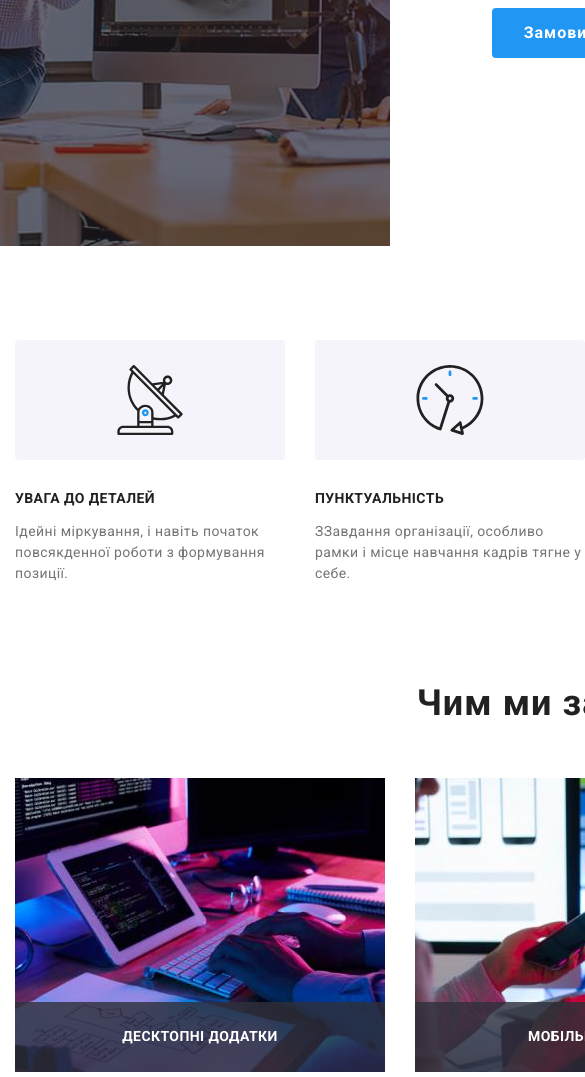
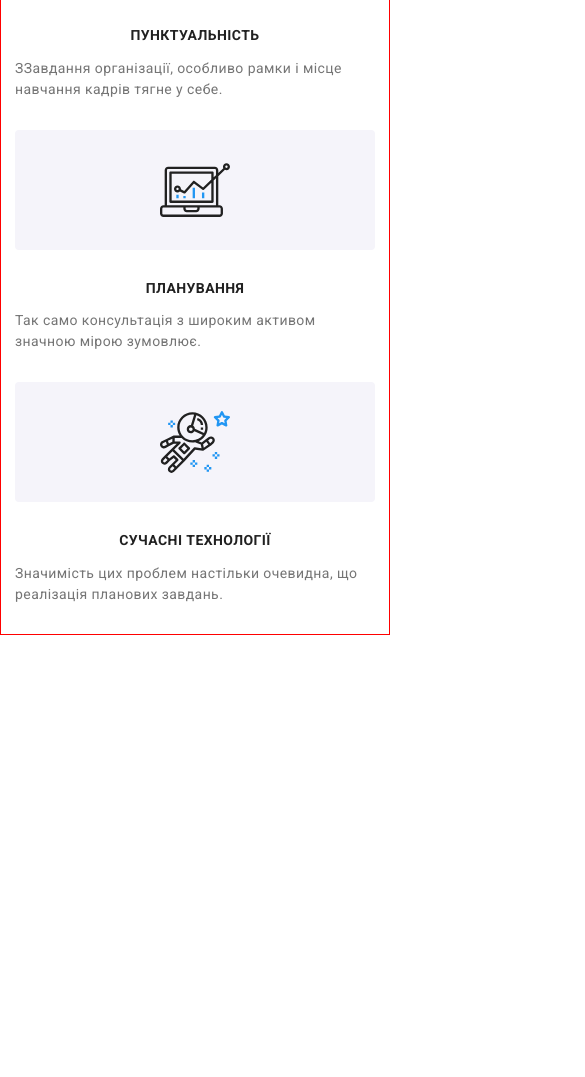
Before and after one commit to Bogorodichenko/goit-markup-hw-08, a plain HTML site: page index.html in a window 390 px wide. Shown: the part 436-1513 px from the top of the page, 585 px wide, since content can reach past the window. After the commit the page ends 1071 px from the top, so only its background shows below. Drawn offline with nearby package versions, Linux system fonts and the light colour scheme.

Commit message:
Benefit section in mobile version

```diff
--- a/index.html
+++ b/index.html
@@ -4,7 +4,7 @@
 <head>
     <meta charset="UTF-8">
     <meta http-equiv="X-UA-Compatible" content="IE=edge">
-    <meta name="viewport" content="width=device-width, initial-scale=1.0">
+    <meta name="viewport" content="width=device-width, initial-scale=1">
     <title>Студія</title>
     <link rel="preconnect" href="https://fonts.googleapis.com" />
     <link rel="preconnect" href="https://fonts.gstatic.com" crossorigin />
@@ -19,7 +19,7 @@
 
 <body>
     <!-- Хедер+ -->
-    <header class="header">
+    <!-- <header class="header">
         <div class="container header__container">
             <nav class="nav">
                 <a href="./" class="logo">
@@ -56,67 +56,67 @@
                 </ul>
             </div>
         </div>
-    </header>
+    </header> -->
 
     <main>
         <!-- Секція герой+ -->
-        <section class="hero">
+        <!-- <section class="hero">
             <div class="container overlay">
                 <h1 class="hero-title">Ефективні рішення для<br>вашого бізнесу</h1>
                 <button class="button button--hero" type="button" data-modal-open>Замовити послугу</button>
             </div>
 
-        </section>
+        </section> -->
         <!-- Наші переваги+ -->
         <section class="section section--padding-bottom">
             <div class="container">
                 <h2 class="section-title visually-hidden">Наші пререваги</h2>
                 <ul class="benefits-list">
-                    <li class="benefits-list__item">
-                        <div class="benefits-thumb">
-                            <svg class="benefits__icon">
+                    <li class="benefit benefits-list__item">
+                        <div class="benefit__thumb">
+                            <svg class="benefit__icon">
                                 <use href="./images/symbol-defs-all.svg#icon-antenna"></use>
                             </svg>
                         </div>
-                        <h3 class=" benefits__title">УВАГА ДО ДЕТАЛЕЙ</h3>
-                        <p class="benefits__description">Ідейні міркування, і навіть початок повсякденної роботи з
+                        <h3 class=" benefit__title">УВАГА ДО ДЕТАЛЕЙ</h3>
+                        <p class="benefit__description">Ідейні міркування, і навіть початок повсякденної роботи з
                             формування позиції.</p>
                     </li>
-                    <li class="benefits-list__item">
-                        <div class="benefits-thumb">
-                            <svg class="benefits__icon">
+                    <li class="benefit benefits-list__item">
+                        <div class="benefit__thumb">
+                            <svg class="benefit__icon">
                                 <use href="./images/symbol-defs-all.svg#icon-clock"></use>
                             </svg>
                         </div>
-                        <h3 class="benefits__title">ПУНКТУАЛЬНІСТЬ</h3>
-                        <p class="benefits__description">ЗЗавдання організації, особливо рамки і місце навчання кадрів
+                        <h3 class="benefit__title">ПУНКТУАЛЬНІСТЬ</h3>
+                        <p class="benefit__description">ЗЗавдання організації, особливо рамки і місце навчання кадрів
                             тягне у себе.</p>
                     </li>
-                    <li class="benefits-list__item">
-                        <div class="benefits-thumb">
-                            <svg class="benefits__icon">
+                    <li class="benefit benefits-list__item">
+                        <div class="benefit__thumb">
+                            <svg class="benefit__icon">
                                 <use href="./images/symbol-defs-all.svg#icon-diagram"></use>
                             </svg>
                         </div>
-                        <h3 class="benefits__title">ПЛАНУВАННЯ</h3>
-                        <p class="benefits__description">Так само консультація з широким активом значною мірою зумовлює.
+                        <h3 class="benefit__title">ПЛАНУВАННЯ</h3>
+                        <p class="benefit__description">Так само консультація з широким активом значною мірою зумовлює.
                         </p>
                     </li>
-                    <li class="benefits-list__item">
-                        <div class="benefits-thumb">
-                            <svg class="benefits__icon">
+                    <li class="benefit benefits-list__item">
+                        <div class="benefit__thumb">
+                            <svg class="benefit__icon">
                                 <use href="./images/symbol-defs-all.svg#icon-astronaut"></use>
                             </svg>
                         </div>
-                        <h3 class="benefits__title">СУЧАСНІ ТЕХНОЛОГІЇ</h3>
-                        <p class="benefits__description">Значимість цих проблем настільки очевидна, що реалізація
+                        <h3 class="benefit__title">СУЧАСНІ ТЕХНОЛОГІЇ</h3>
+                        <p class="benefit__description">Значимість цих проблем настільки очевидна, що реалізація
                             планових завдань.</p>
                     </li>
                 </ul>
             </div>
         </section>
         <!-- Чим займаємося+ -->
-        <section class="section ">
+        <!-- <section class="section ">
             <div class="container">
                 <h2 class="section-title">Чим ми займаємося</h2>
                 <ul class="our-work-list">
@@ -148,9 +148,9 @@
                     </li>
                 </ul>
             </div>
-        </section>
+        </section> -->
         <!-- Наша команда+ -->
-        <section class="section section--gray">
+        <!-- <section class="section section--gray">
             <div class="container">
                 <h2 class="section-title">Наша команда</h2>
                 <ul class="team-list">
@@ -312,10 +312,10 @@
                     </li>
                 </ul>
             </div>
-        </section>
+        </section> -->
 
         <!-- Клієнти+ -->
-        <section class="section">
+        <!-- <section class="section">
             <div class="container">
                 <h2 class="section-title">Постійні клієнти</h2>
                 <ul class="clients-logo-list">
@@ -363,11 +363,11 @@
                     </li>
                 </ul>
             </div>
-        </section>
+        </section> -->
     </main>
 
     <!-- Футер+ -->
-    <footer class="footer">
+    <!-- <footer class="footer">
         <div class="container">
             <div class="footer-aline">
                 <div class="footer-address">
@@ -440,7 +440,7 @@
                 </div>
             </div>
         </div>
-    </footer>
+    </footer> -->
 
     <!-- МОДАЛЬНЕ ВІКНО -->
     <div class="backdrop backdrop--is-hidden" data-modal>
--- a/sass/components/_benefits.scss
+++ b/sass/components/_benefits.scss
@@ -4,40 +4,62 @@
 
 .benefits-list {
     display: flex;
+    flex-wrap: wrap;
+    flex-direction: column;
     line-height: 0;
     list-style: none;
     margin-top: 0;
     margin-bottom: 0;
+    margin-left: -15px;
+    margin-right: -15px;
     padding-left: 0;
+
+    @media screen and (min-width: 480px) {
+        // flex-direction: ;
+    }
+
+    @media screen and (min-width: 768px) {
+       flex-direction: row;
+
+    }
+
+    @media screen and (min-width: 1200px) {
+
+    }
 }
 
 .benefits-list__item {
-    width: calc((100% - 90px) /4);
-    margin-right: 30px;
+    padding-left: 15px;
+    padding-right: 15px;
 
-        &:last-child {
-                margin-right: 0px;
-            }
+    @media screen and (min-width: 768px) {
+        flex-basis: 50%;
+        // width: calc((100% - 30px) /2);
+    }
+
+    @media screen and (min-width: 1200px) {
+        flex-basis: 25%;
+        // width: calc((100% - 90px) /4);
+    }
 }
 
-.benefits-thumb {
+.benefit__thumb {
     display: flex;
-    width: 270px;
     height: 120px;
     margin-bottom: 30px;
-    margin-right: 30px;
     background-color: #F5F4FA;
     align-items: center;
     justify-content: center;
     border-radius: 4px;
 }
 
-.benefits__icon {
+.benefit__icon {
     width: 70px;
     height: 70px;
 }
 
-.benefits__title {
+.benefit__title {
+    text-align: center;
     color: var(--text-title-color);
     font-size: 14px;
     line-height: 1.2;
@@ -45,11 +67,20 @@
     text-transform: uppercase;
     margin-top: 0;
     margin-bottom: 10px;
+
+    @media screen and (min-width: 768px) {
+        text-align: left;
+    }
 }
 
-.benefits__description {
+.benefit__description {
     color: var(--primary-text-color);
     font-size: 14px;
     line-height: 1.5;
     letter-spacing: 0.03em;
+    margin-bottom: 30px;
+
+    @media screen and (min-width: 1200px) {
+        margin-bottom: 0;
+    }
 }
--- a/sass/components/_container.scss
+++ b/sass/components/_container.scss
@@ -1,5 +1,8 @@
 .container {
     // width: 1200px;
+    outline: 1px solid red;
+    outline-offset: -1px;
+
     padding-right: 15px;
     padding-left: 15px;
     margin: 0 auto;
--- a/sass/components/_hero.scss
+++ b/sass/components/_hero.scss
@@ -35,8 +35,12 @@
 }
 
 .button--hero {
-    padding: 10px 32px;
+    padding: 10px 24px;
     min-width: 200px;
     margin-left: auto;
     margin-right: auto;
+
+    @media screen and (min-width: 1200px) {
+        padding: 10px 32px;
+    }
 }
--- a/sass/components/_sections.scss
+++ b/sass/components/_sections.scss
@@ -1,5 +1,20 @@
 .section {
     background-color: var(--primary-background-color);
-    padding-top: 94px;
-    padding-bottom: 94px;
+    padding-top: 60px;
+    padding-bottom: 60px;
+
+    // @media screen and (min-width: 480px) {
+    //     padding-top: 60px;
+    //     padding-bottom: 60px;
+    //     }
+
+    // @media screen and (min-width: 768px) {
+    // padding-top: 60px;
+    // adding-bottom: 60px;
+    // }
+
+    @media screen and (min-width: 1200px) {
+        padding-top: 94px;
+        padding-bottom: 94px;
+    }
 }
```
Also changed, not shown: css/main.css, css/main.min.css, 2 other files. Lines whose indentation alone changed are shown as unchanged.
